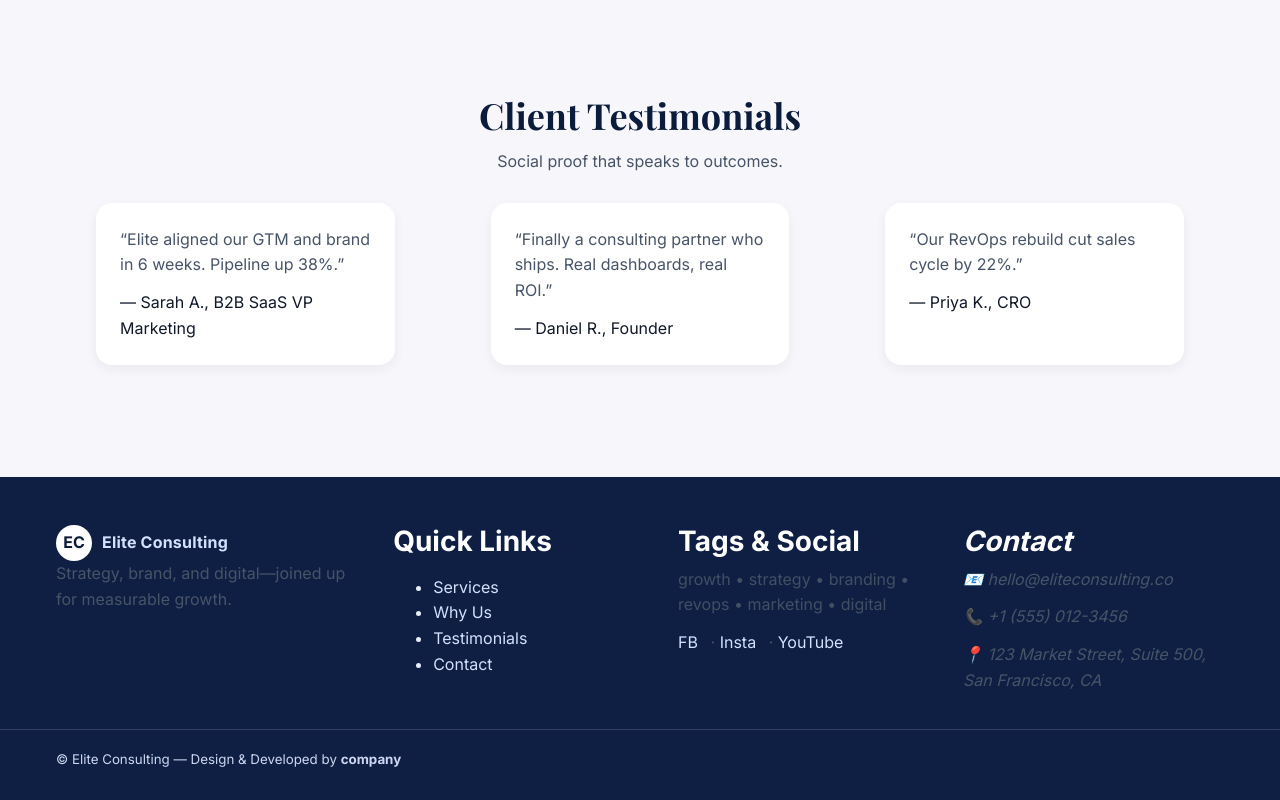
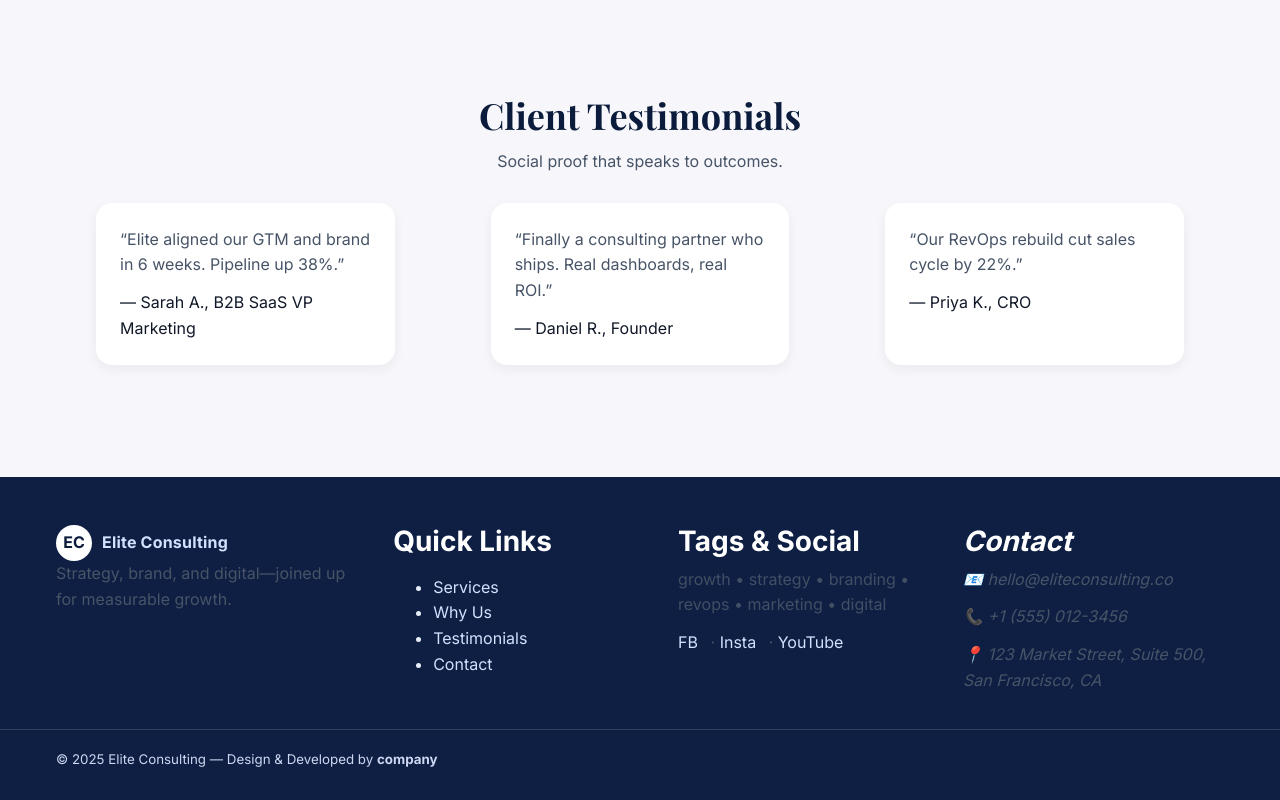
Before and after one commit to Waqar95/Consultant-site, an Angular app: page / in a window 1280 px wide. Shown: the part 3687-4487 px from the top of the page. Built offline with nearby package versions, Linux system fonts and the light colour scheme.

Commit message:
Fixed ({{ year }})

```diff
--- a/src/app/pages/home/home.component.ts
+++ b/src/app/pages/home/home.component.ts
@@ -2,10 +2,11 @@ import { Component } from '@angular/core';
 
 @Component({
   selector: 'app-home',
-  imports: [],
+  standalone: true,
   templateUrl: './home.component.html',
-  styleUrl: './home.component.scss'
+  styleUrls: ['./home.component.scss'],
 })
 export class HomeComponent {
-
+  // This property must exist for {{ year }} in the HTML
+  year: number = new Date().getFullYear();
 }
```
